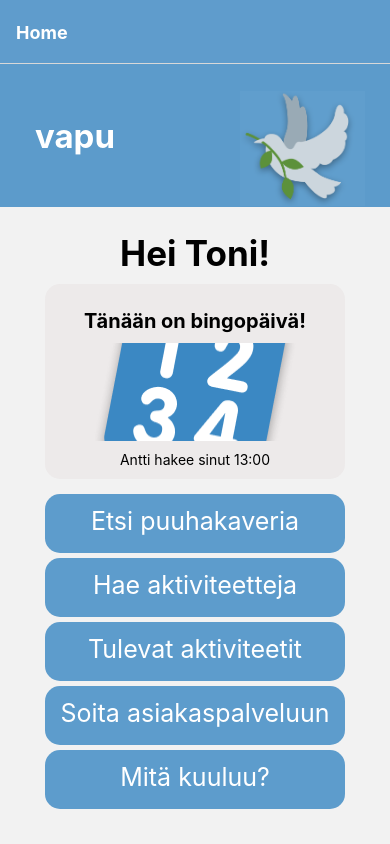
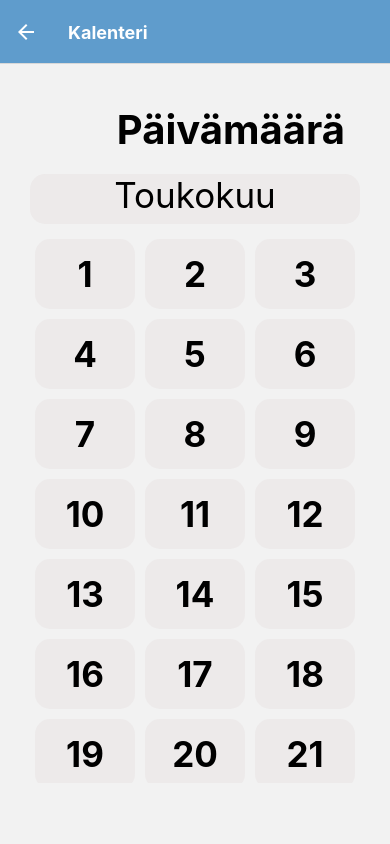
Before and after one commit to FUKA-INNOVATIONS/vapu, a React Native app in the folder vapu_mobile/: screen /Kalenteri in a window 390 px wide. Built offline with nearby package versions, Linux system fonts and the light colour scheme.

Commit message:
kalenteri aloitettu

```diff
--- a/vapu_mobile/components/Kalenteri.js
+++ b/vapu_mobile/components/Kalenteri.js
@@ -0,0 +1,127 @@
+import React, { useState } from "react";
+import {
+  Text,
+  StyleSheet,
+  View,
+  FlatList,
+  TouchableOpacity,
+  Dimensions,
+  Image,
+} from "react-native";
+import { Kal } from "../utils/lists";
+
+const windowHeight = Dimensions.get("window").height;
+
+const listHeight = windowHeight * 0.65;
+
+const Kalenteri = (props) => {
+  const date = new Date();
+  const day = date.getDate().toString();
+  const { data, setData } = Kal();
+  const [selectedId, setselectedId] = useState(day);
+
+  const handlePress = (id) => {
+    console.log(id);
+
+    if (id !== selectedId) {
+      setselectedId(id);
+    } else {
+      setselectedId(0);
+    }
+  };
+
+  const renderItem = ({ item }) => {
+    const boxStyle =
+      selectedId && item.id === selectedId ? styles.selectedTime : styles.times;
+    const textStyle =
+      selectedId && item.id === selectedId
+        ? styles.selectedTimeText
+        : styles.timesText;
+    return (
+      <TouchableOpacity style={boxStyle} onPress={() => handlePress(item.id)}>
+        <Text style={textStyle}>{item.id}</Text>
+      </TouchableOpacity>
+    );
+  };
+
+  return (
+    <View
+      style={{
+        flex: 1,
+        flexDirection: "column",
+        alignItems: "center",
+        justifyContent: "center",
+      }}
+    >
+      <Text style={styles.text}>Päivämäärä</Text>
+      <View style={styles.kuukausi1}>
+        <Text style={styles.kuukausi}>Toukokuu</Text>
+      </View>
+
+      <FlatList
+        data={data}
+        renderItem={renderItem}
+        keyExtractor={(item) => item.id}
+        numColumns={3}
+        style={styles.list}
+      />
+    </View>
+  );
+};
+
+const styles = StyleSheet.create({
+  times: {
+    width: 100,
+    height: 70,
+    backgroundColor: "#EDEAEA",
+    margin: 5,
+    borderRadius: 15,
+    alignItems: "center",
+    justifyContent: "center",
+  },
+  selectedTime: {
+    width: 100,
+    height: 70,
+    backgroundColor: "#3B88C3",
+    margin: 5,
+    borderRadius: 15,
+    alignItems: "center",
+    justifyContent: "center",
+  },
+  timesText: {
+    fontSize: 35,
+    fontWeight: "bold",
+  },
+  selectedTimeText: {
+    fontSize: 35,
+    fontWeight: "bold",
+    color: "#FFFFFF",
+  },
+  list: {
+    height: listHeight,
+    flexGrow: 0,
+    marginBottom: 20,
+  },
+  text: {
+    fontSize: 40,
+    fontWeight: "bold",
+    width: 300,
+    textAlign: "right",
+    marginBottom: 20,
+  },
+  kuukausi: {
+    fontSize: 35,
+    width: 330,
+    height: 50,
+    textAlign: "center",
+  },
+  kuukausi1: {
+    backgroundColor: "#EDEAEA",
+    width: 330,
+    height: 50,
+    marginBottom: 10,
+    borderRadius: 15,
+  },
+});
+
+export default Kalenteri;
--- /dev/null
+++ b/vapu_mobile/components/TämänhetkinenAika.js
@@ -0,0 +1,26 @@
+import React, { useState, useEffect } from "react";
+import { Text, View, StyleSheet } from "react-native";
+
+export default function CurrentDate() {
+  const [currentDate, setCurrentDate] = useState("");
+
+  useEffect(() => {
+    const date = new Date();
+    const day = date.getDate();
+    const month = date.getMonth()+1;
+    const year = date.getFullYear();
+    setCurrentDate(`${day}.${month}.${year}`);
+  }, []);
+
+  return (
+      <Text style={styles.date}>{currentDate}</Text>
+  );
+}
+
+const styles = StyleSheet.create({
+    date: {
+        fontSize: 25,
+        fontWeight: "bold",
+        height: 30,
+      }
+})
--- a/vapu_mobile/components/ValitseAika.js
+++ b/vapu_mobile/components/ValitseAika.js
@@ -10,6 +10,7 @@ import {
 import { Milloin } from "../utils/lists";
 import { Ajat } from "../utils/lists";
 import { useNavigation } from "@react-navigation/native";
+import CurrentTime from "./TämänhetkinenAika";
 
 const windowHeight = Dimensions.get("window").height;
 const buttonHeight = windowHeight * 0.07;
@@ -22,6 +23,7 @@ export default function ValitseAika() {
   const navigation = useNavigation();
   const [selectedId, setselectedId] = useState("1");
   const [selectedTimeId, setselectedTimeId] = useState("1");
+  const [selectedTime, setselectedTime] = useState("8:00");
 
   const handlePress = (id) => {
     console.log(id);
@@ -43,7 +45,7 @@ export default function ValitseAika() {
         }
         break;
       case "3":
-        navigation.navigate("Home");
+        navigation.navigate("Kalenteri");
         break;
     }
   };
@@ -52,9 +54,11 @@ export default function ValitseAika() {
     console.log(id + " " + aika);
 
     if (id !== selectedTimeId) {
+      setselectedTime(aika);
       setselectedTimeId(id);
     } else {
       console.log(time);
+      setselectedTime("");
       setselectedTimeId(0);
     }
   };
@@ -67,7 +71,7 @@ export default function ValitseAika() {
       selectedId && item.id === selectedId ? styles.selectedText : styles.text;
 
     return (
-      <TouchableOpacity style={itemStyle} onPress={() => handlePress(item.aika)}>
+      <TouchableOpacity style={itemStyle} onPress={() => handlePress(item.id)}>
         <Text style={textStyle}>{item.name}</Text>
       </TouchableOpacity>
     );
@@ -75,13 +79,18 @@ export default function ValitseAika() {
 
   const renderTime = ({ item }) => {
     const timeStyle =
-    selectedTimeId && item.id === selectedTimeId ? styles.selectedTime : styles.times;
+      selectedTimeId && item.id === selectedTimeId
+        ? styles.selectedTime
+        : styles.times;
     const timeTextStyle =
-    selectedTimeId && item.id === selectedTimeId
+      selectedTimeId && item.id === selectedTimeId
         ? styles.selectedTimeText
         : styles.timesText;
     return (
-      <TouchableOpacity style={timeStyle} onPress={() => handlePress2(item.id, item.aika)}>
+      <TouchableOpacity
+        style={timeStyle}
+        onPress={() => handlePress2(item.id, item.aika)}
+      >
         <Text style={timeTextStyle}>{item.aika}</Text>
       </TouchableOpacity>
     );
@@ -97,7 +106,11 @@ export default function ValitseAika() {
         numColumns={"3"}
         style={styles.list2}
       />
-      <Text style={styles.date}>18.4.2023 klo 9.00</Text>
+      <View style={{flexDirection: 'row'}}>
+        <CurrentTime style={styles.date}></CurrentTime>
+        <Text style={styles.date}> klo {selectedTime}</Text>
+      </View>
+
       <TouchableOpacity style={styles.button}>
         <Text style={{ fontSize: 35, color: "#FFFFFF" }}>Valitse</Text>
       </TouchableOpacity>
--- a/vapu_mobile/navigators/Navigator.js
+++ b/vapu_mobile/navigators/Navigator.js
@@ -12,6 +12,7 @@ import Asiakaspalvelu from "../components/Asiakaspalvelu";
 import AktiviteettiLista from "../views/ValitseAktiviteetti";
 import AktiviteettiNäkymä from "../components/AktiviteettiNäkymä";
 import ValitseAika from "../components/ValitseAika";
+import Kalenteri from "../components/Kalenteri";
 
 const Stack = createNativeStackNavigator();
 
@@ -38,6 +39,7 @@ const StackScreen = () => {
       <Stack.Screen name="Aktiviteetit" component={AktiviteettiLista}/>
       <Stack.Screen name="AktiviteettiNäkymä" component={AktiviteettiNäkymä}/>
       <Stack.Screen name="ValitseAika" component={ValitseAika}/>
+      <Stack.Screen name="Kalenteri" component={Kalenteri}/>
     </Stack.Navigator>
   );
 };
--- a/vapu_mobile/utils/lists.js
+++ b/vapu_mobile/utils/lists.js
@@ -128,18 +128,17 @@ export const Employees = () => {
 
 export const Tunnetilat = () => {
   const [data, setData] = useState([
-      { id: "1", mood: "Surullinen", image: require("../assets/pensive.png")},
-      { id: "2", mood: "Kipeä", image: require("../assets/sick.png")},
-      { id: "3", mood: "Ahdistaa", image: require("../assets/anxious.png")},
-      { id: "4", mood: "Voimaton", image: require("../assets/powerless.png")},
-      { id: "5", mood: "Väsynyt", image: require("../assets/tired.png")},
-      { id: "6", mood: "Vihainen", image: require("../assets/angry.png")},
+    { id: "1", mood: "Surullinen", image: require("../assets/pensive.png") },
+    { id: "2", mood: "Kipeä", image: require("../assets/sick.png") },
+    { id: "3", mood: "Ahdistaa", image: require("../assets/anxious.png") },
+    { id: "4", mood: "Voimaton", image: require("../assets/powerless.png") },
+    { id: "5", mood: "Väsynyt", image: require("../assets/tired.png") },
+    { id: "6", mood: "Vihainen", image: require("../assets/angry.png") },
     { id: "7", mood: "Iloinen", image: require("../assets/happy.png") },
   ]);
 
   return { data, setData };
 };
-
 
 export const Aktiviteetit = () => {
   const [data, setData] = useState([
@@ -225,24 +224,127 @@ export const Tunnetilat = () => {
       name: "Eläintarha",
       image: require("../assets/paikat/eläintarha.png"),
       address: "Ehrenströmintie 3, Helsinki",
-        description: "Lorem ipsum on 1500-luvulta lähtien olemassa ollut teksti, jota käytetään usein täysa. Jota käytetään usein täysa jota käytetään usein."
+      description:
+        "Lorem ipsum on 1500-luvulta lähtien olemassa ollut teksti, jota käytetään usein täysa. Jota käytetään usein täysa jota käytetään usein.",
     },
     {
       id: "2",
       name: "Huvipuisto",
       image: require("../assets/paikat/huvipuisto.png"),
       address: "Ehrenströmintie 3, Helsinki",
-        description: "Lorem ipsum on 1500-luvulta lähtien olemassa ollut teksti, jota käytetään usein täysa. Jota käytetään usein täysa jota käytetään usein."
+      description:
+        "Lorem ipsum on 1500-luvulta lähtien olemassa ollut teksti, jota käytetään usein täysa. Jota käytetään usein täysa jota käytetään usein.",
     },
     {
       id: "3",
       name: "Puistoon kävely",
       image: require("../assets/paikat/puisto.png"),
       address: "Ehrenströmintie 3, Helsinki",
-        description: "Lorem ipsum on 1500-luvulta lähtien olemassa ollut teksti, jota käytetään usein täysa. Jota käytetään usein täysa jota käytetään usein."
+      description:
+        "Lorem ipsum on 1500-luvulta lähtien olemassa ollut teksti, jota käytetään usein täysa. Jota käytetään usein täysa jota käytetään usein.",
     },
-
   ]);
 
   return { data, setData };
 };
+
+
+export const Kal = () => {
+  const [data, setData] = useState([
+    {
+      id: "1",
+    },
+    {
+      id: "2",
+    },
+    {
+      id: "3",
+    },
+    {
+      id: "4",
+    },
+    {
+      id: "5",
+    },
+    {
+      id: "6",
+    },
+    {
+      id: "7",
+    },
+    {
+      id: "8",
+    },
+    {
+      id: "9",
+    },
+    {
+      id: "10",
+    },
+    {
+      id: "11",
+    },
+    {
+      id: "12",
+    },
+    {
+      id: "13",
+    },
+    {
+      id: "14",
+    },
+    {
+      id: "15",
+    },
+    {
+      id: "16",
+    },
+    {
+      id: "17",
+    },
+    {
+      id: "18",
+    },
+    {
+      id: "19",
+    },
+    {
+      id: "20",
+    },
+    {
+      id: "21",
+    },
+    {
+      id: "22",
+    },
+    {
+      id: "23",
+    },
+    {
+      id: "24",
+    },
+    {
+      id: "25",
+    },
+    {
+      id: "26",
+    },
+    {
+      id: "27",
+    },
+    {
+      id: "28",
+    },
+    {
+      id: "29",
+    },
+    {
+      id: "30",
+    },
+    {
+      id: "31",
+    },
+  ]);
+
+  return { data, setData };
+};
```
Lines whose indentation alone changed are shown as unchanged.
